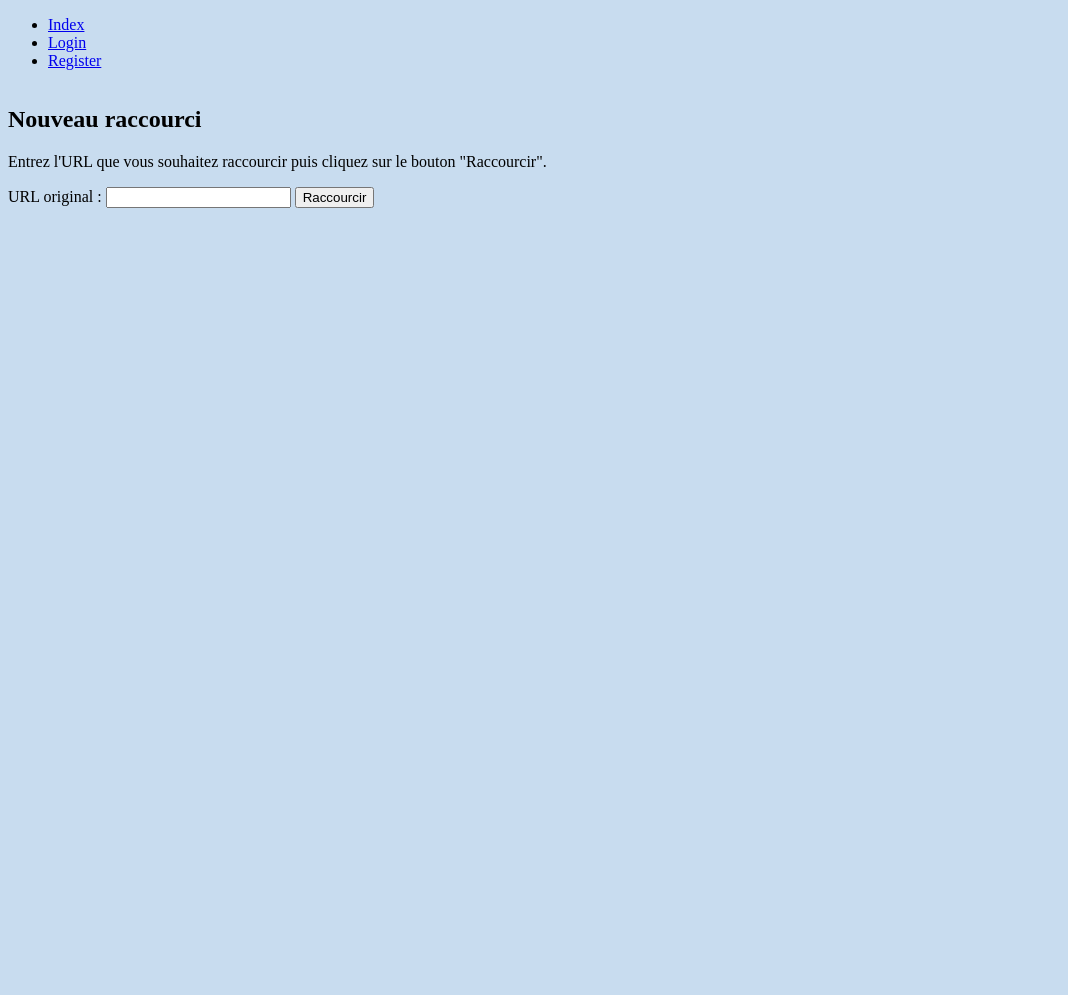
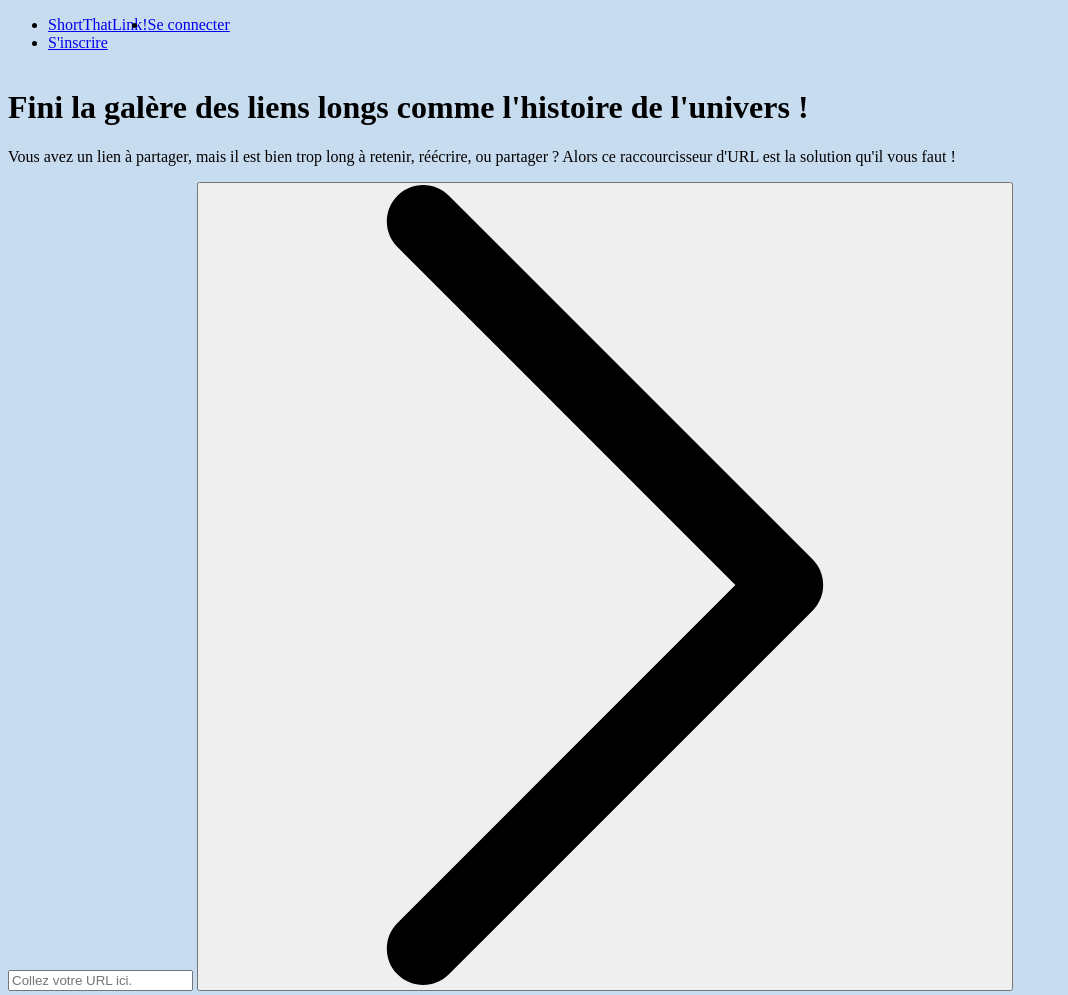
Before and after one commit to FrozenCell239/URL_shortener, a Flask app: page / in a window 1280 px wide. Shown: the top 995 px of the page, without its empty margins (0-1068 px from the left). Before the commit the page ends 208 px from the top, so only its background shows below. Run offline with Flask 3, Linux system fonts and the light colour scheme.

Commit message:
HTML structure adjustments and minor changes.

```diff
--- a/app/templates/base.html.jinja
+++ b/app/templates/base.html.jinja
@@ -19,15 +19,15 @@
             {% block header %}
             <nav>
                 <ul>
-                    <li><a href="{{ url_for('main.index') }}">Index</a></li>
+                    <li style="float: left;"><a href="{{ url_for('main.index') }}">ShortThatLink!</a></li>
                     {% if session.username %}
                     <li><a href="{{ url_for('user.profile') }}">Mes infos</a></li>
                     <li><a href="{{ url_for('user.index') }}">Mes liens</a></li>
                     <li><a href="#">Mes fichiers</a></li>
-                    <li><a href="{{ url_for('main.logout') }}">Logout</a></li>
+                    <li><a href="{{ url_for('main.logout') }}">Déconnexion</a></li>
                     {% else %}
-                    <li><a href="{{ url_for('main.login') }}">Login</a></li>
-                    <li><a href="{{ url_for('main.register') }}">Register</a></li>
+                    <li><a href="{{ url_for('main.login') }}">Se connecter</a></li>
+                    <li><a href="{{ url_for('main.register') }}">S'inscrire</a></li>
                     {% endif %}
                 </ul>
             </nav>
@@ -48,9 +48,13 @@
             {% block main %}{% endblock %}
         </main>
         <footer>
-            {#% block footer %}
-                {% include "./_partials/_footer.html.twig" %}
-            {% endblock %#}
+            <p>Ce service est gratuit et...&nbsp;<a href="https://github.com/FrozenCell239/URL_shortener">open source</a>&nbsp;! =]</p>
+            <p>
+                Fait avec &#10084;, mais aussi avec&nbsp;
+                <span><img src="{{ url_for('static', filename = 'images/flask-original.svg') }}" alt="Flask"></span>,&nbsp;
+                <span><img src="{{ url_for('static', filename = 'images/postgresql-original.svg') }}" alt="PostGreSQL"></span>, et&nbsp;
+                <span><img src="{{ url_for('static', filename = 'images/sass-original.svg') }}" alt="Sass"></span>&nbsp;!
+            </p>
         </footer>
     </body>
 </html>
--- a/app/templates/index.html.jinja
+++ b/app/templates/index.html.jinja
@@ -1,10 +1,22 @@
 {% extends 'base.html.jinja' %}
 {% block main %}
-<h2>Nouveau raccourci</h2>
-<p>Entrez l'URL que vous souhaitez raccourcir puis cliquez sur le bouton "Raccourcir".</p>
-<form action="#" method="post">
-    <label for="original_url">URL original :</label>
-    <input type="text" name="original_url" id="original_url" required>
-    <button type="submit">Raccourcir</button>
+<h1>Fini la galère des liens longs comme l'histoire de l'univers !</h1>
+<p>Vous avez un lien à partager, mais il est bien trop long à retenir, réécrire, ou partager ? Alors ce raccourcisseur d'URL est la solution qu'il vous faut !</p>
+<form action="#" method="post" id="url_handle">
+    <input
+        type="text"
+        name="original_url"
+        placeholder="Collez votre URL ici."
+        required
+    >
+    <button type="submit" id="shorten_button">
+        <svg fill="#000000" height="800px" width="800px" version="1.1" id="Layer_1" xmlns="http://www.w3.org/2000/svg" xmlns:xlink="http://www.w3.org/1999/xlink" viewBox="0 0 330 330" xml:space="preserve">
+            <path id="XMLID_222_" d="M250.606,154.389l-150-149.996c-5.857-5.858-15.355-5.858-21.213,0.001
+                c-5.857,5.858-5.857,15.355,0.001,21.213l139.393,139.39L79.393,304.394c-5.857,5.858-5.857,15.355,0.001,21.213
+                C82.322,328.536,86.161,330,90,330s7.678-1.464,10.607-4.394l149.999-150.004c2.814-2.813,4.394-6.628,4.394-10.606
+                C255,161.018,253.42,157.202,250.606,154.389z"
+            >
+        </svg>
+    </button>
 </form>
 {% endblock %}
```
